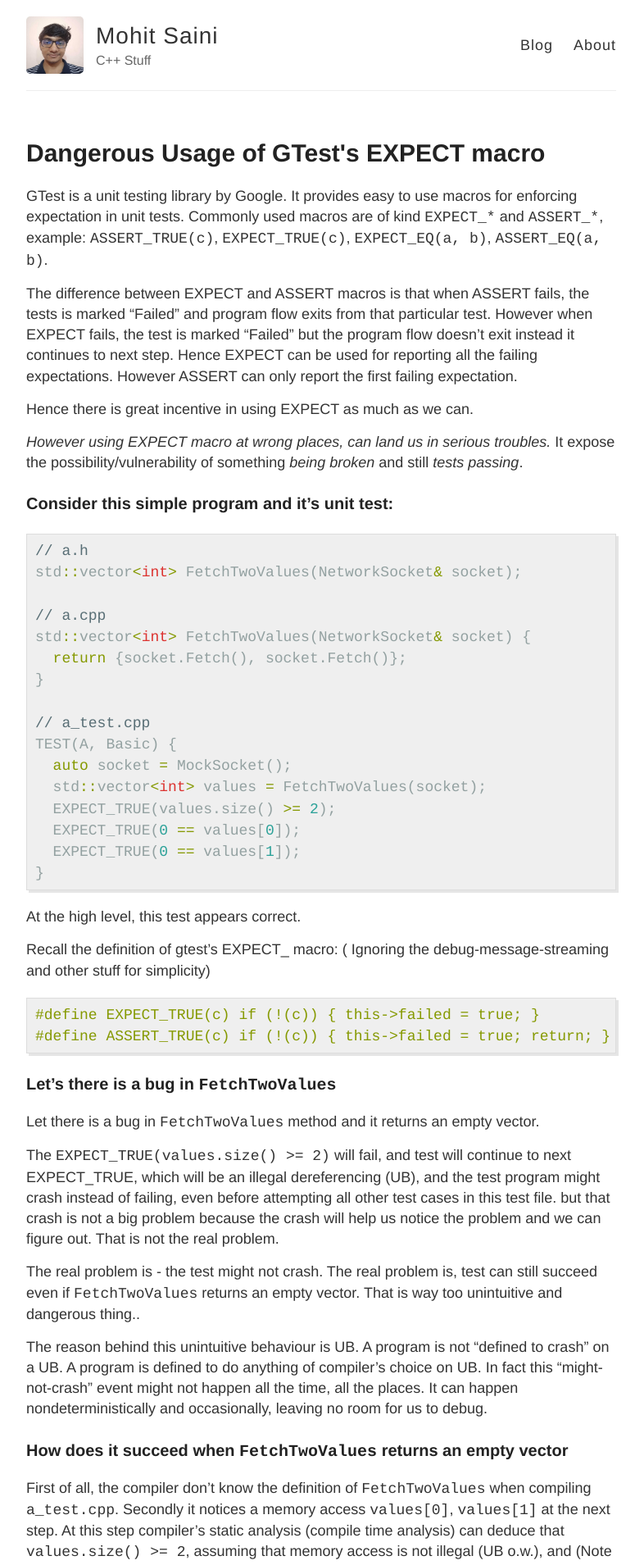
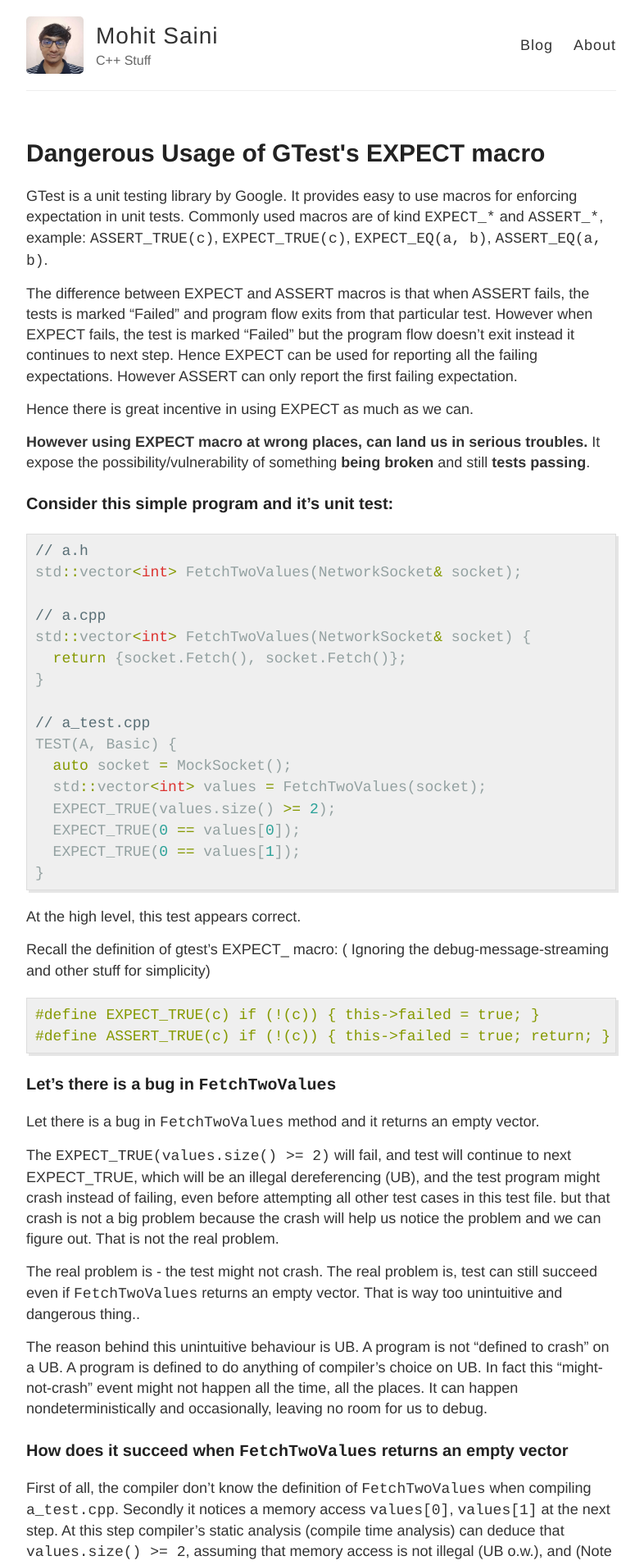
Before and after one commit to mohitmv/blog, a Jekyll site: the page built from _posts/2021-11-23-Dangerous_use_of_gtest_expect_macro.md, in a window 1280 px wide. Shown: the top 1909 px of the page at 82% size, without its empty margins (248-1034 px from the left). Built offline with Jekyll 4.4.1, drawn with Linux system fonts in a browser that asks for light colours.

```diff
--- a/_posts/2021-11-23-Dangerous_use_of_gtest_expect_macro.md
+++ b/_posts/2021-11-23-Dangerous_use_of_gtest_expect_macro.md
@@ -10,7 +10,7 @@ The difference between EXPECT and ASSERT macros is that when ASSERT fails, the t
 
 Hence there is great incentive in using EXPECT as much as we can.
 
-*However using EXPECT macro at wrong places, can land us in serious troubles.* It expose the possibility/vulnerability of something *being broken* and still *tests passing*.
+**However using EXPECT macro at wrong places, can land us in serious troubles.** It expose the possibility/vulnerability of something **being broken** and still **tests passing**.
 
 ### Consider this simple program and it's unit test:
 
```
